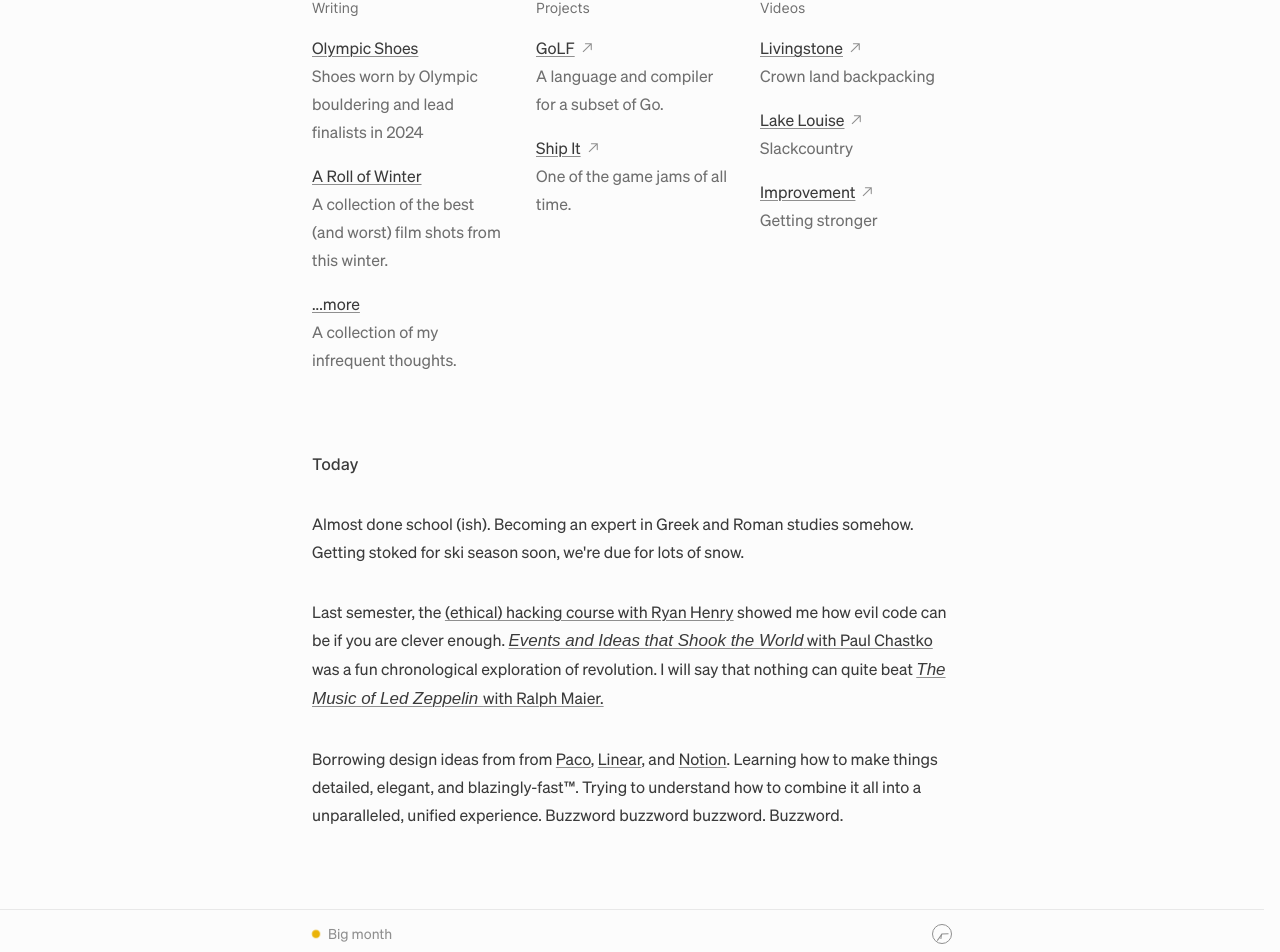
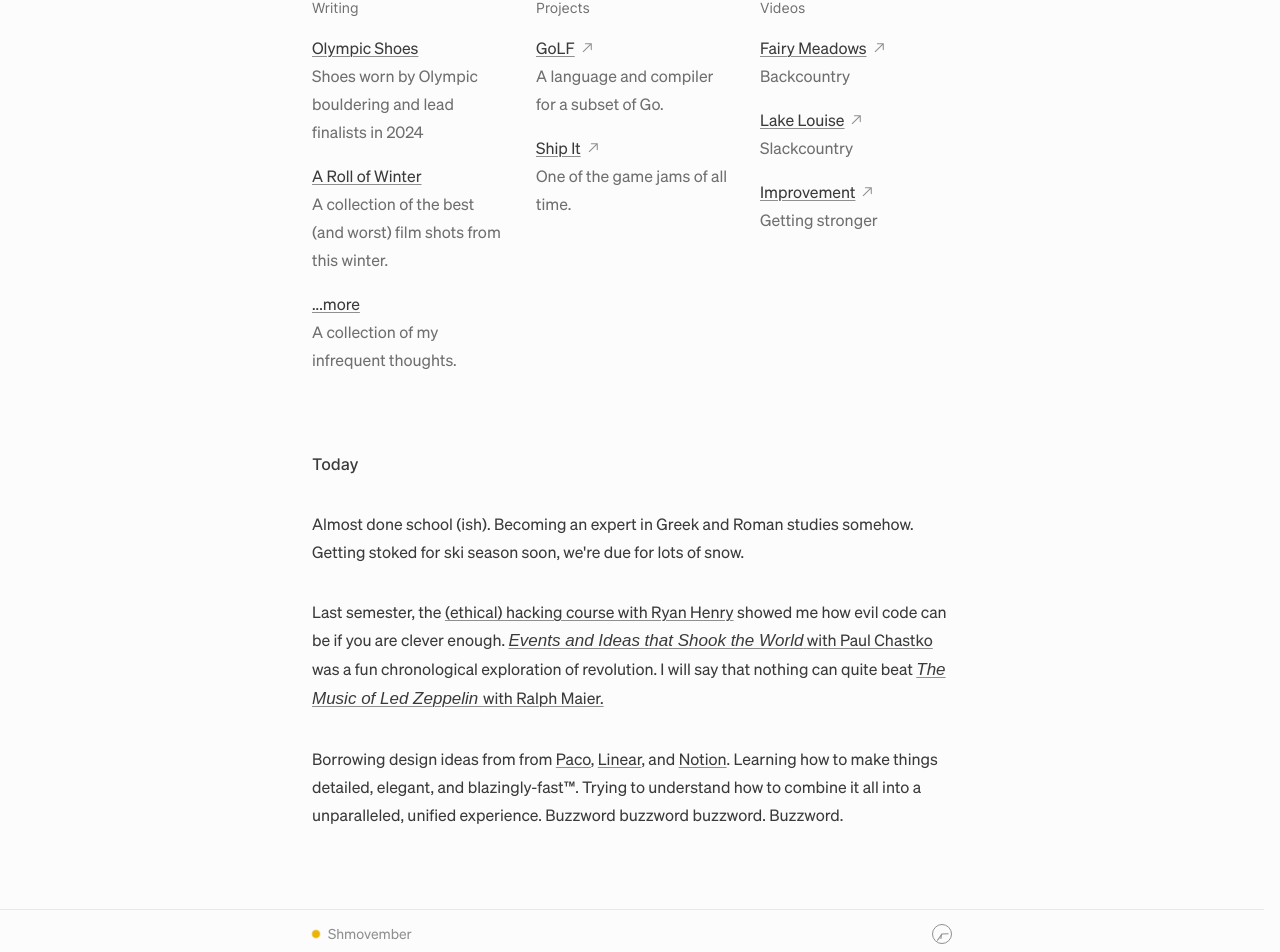
Before and after one commit to joeyvanlierop/joey, a Next.js app: page / in a window 1280 px wide. Shown: the part 334-1286 px from the top of the page. Built offline with nearby package versions, Linux system fonts and the light colour scheme; a web font is replaced by a local one.

Commit message:
Small life updates

```diff
--- a/app/page.tsx
+++ b/app/page.tsx
@@ -75,9 +75,9 @@ export default async function Home() {
             </ShowoffSection>
             <ShowoffSection title="Videos">
               <Showoff
-                title="Livingstone"
-                description={"Crown land backpacking"}
-                href={"https://youtu.be/RYQblWW2RpE?si=8McPFI4buanr57HW"}
+                title="Fairy Meadows"
+                description={"Backcountry"}
+                href={"https://youtu.be/iSd6qFyObP4?si=iUD6VAX_3P88T9Gm"}
                 external
               />
               <Showoff
--- a/components/footer.tsx
+++ b/components/footer.tsx
@@ -8,10 +8,14 @@ export function Footer() {
       <div className="flex justify-between items-center w-full max-w-full md:max-w-[640px] px-10 md:px-0">
         <Mood
           current={{
-            message: "Big month",
-            date: "2024-10-07",
+            message: "Shmovember",
+            date: "2024-11-14",
           }}
           history={[
+            {
+              message: "Big month",
+              date: "2024-10-07",
+            },
             {
               message: "Schooling",
               date: "2024-09-10",
```
